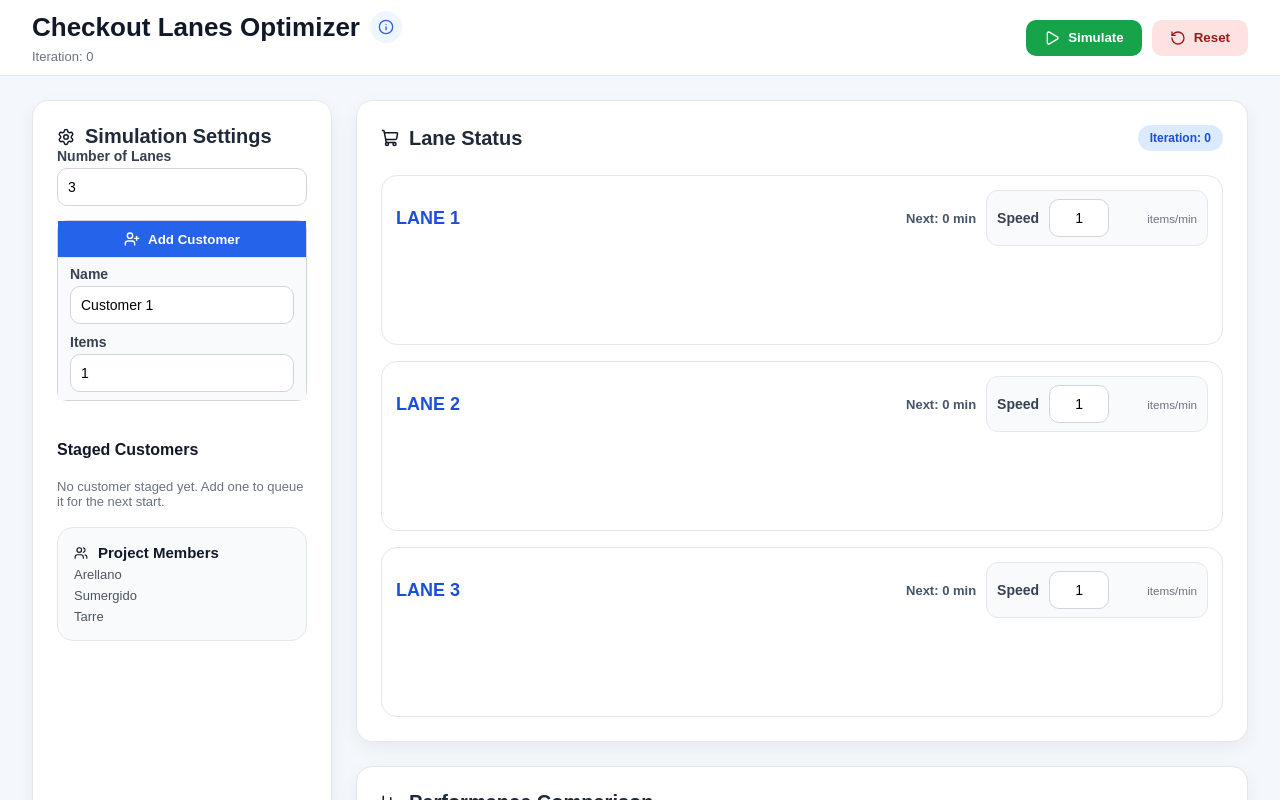
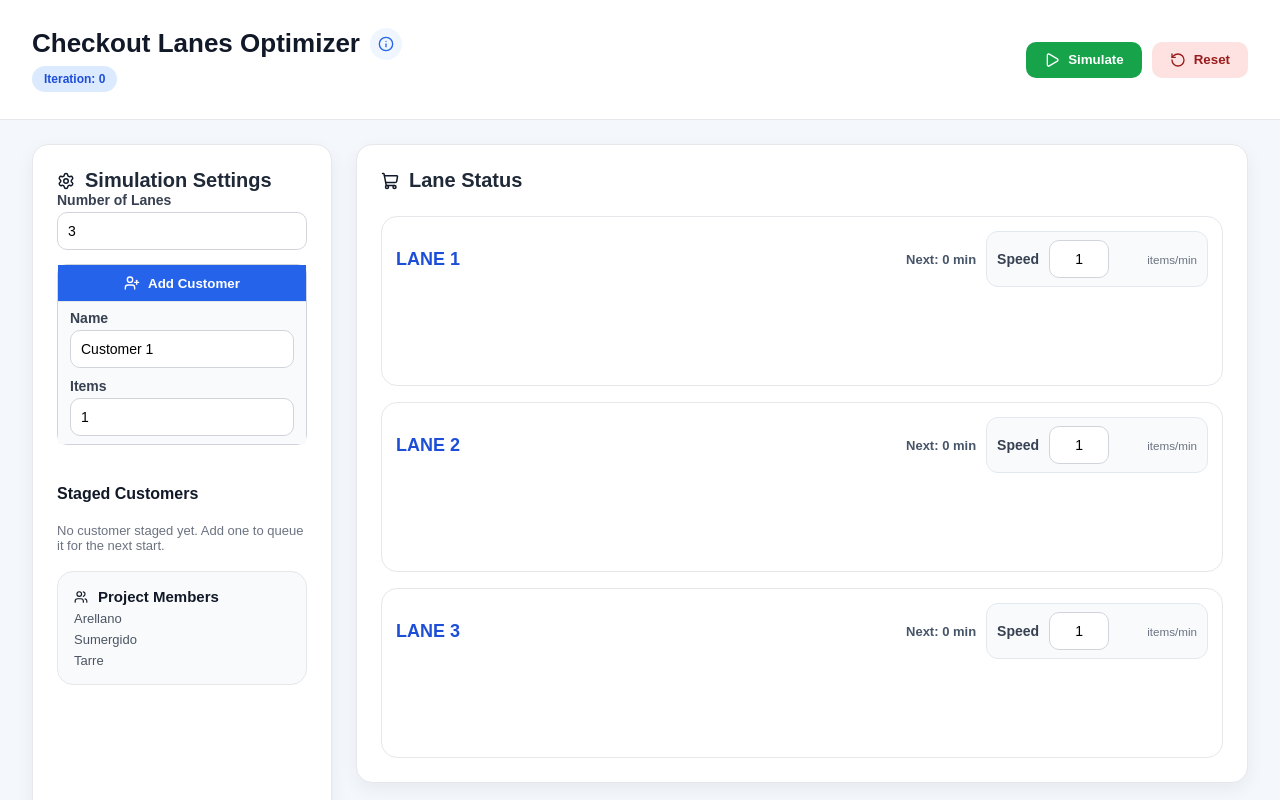
Before and after one commit to cjtarre/142-final-project, a React (Vite) app: page / in a window 1280 px wide. Shown: the top 800 px of the page. Built offline with nearby package versions, Linux system fonts and the light colour scheme.

Commit message:
ui/ux: iteration counter relocation

```diff
--- a/src/App.css
+++ b/src/App.css
@@ -135,7 +135,7 @@ body {
   top: 0;
   z-index: 10;
 
-  height: 76px;
+  height: 120px;
   padding: 0 32px;
 
   background-color: white;
--- a/src/App.jsx
+++ b/src/App.jsx
@@ -348,7 +348,6 @@ function App() {
           <LaneBoard
             lanes={lanes}
             status={status}
-            iteration={iteration}
             onSpeedChange={handleSpeedChange}
             onRemoveLaneCustomer={removeLaneCustomer}
             onMoveLaneCustomer={moveLaneCustomer}
--- a/src/components/header.jsx
+++ b/src/components/header.jsx
@@ -18,7 +18,9 @@ function Header({ iteration, onStart, onReset }) {
             </div>
           </div>
         </div>
-        <p className="iteration-text">Iteration: {iteration}</p>
+        <div className="simulation-meta">
+          <span className="iteration-badge">Iteration: {iteration}</span>
+        </div>
       </div>
 
       <div className="controls">
--- a/src/components/laneBoard.jsx
+++ b/src/components/laneBoard.jsx
@@ -1,19 +1,13 @@
 import { ShoppingCart } from "lucide-react";
 import LaneCard from "./LaneCard";
 
-function LaneBoard({ lanes, iteration, onSpeedChange, onRemoveLaneCustomer, onMoveLaneCustomer, onReorderLaneCustomer }) {
+function LaneBoard({ lanes, onSpeedChange, onRemoveLaneCustomer, onMoveLaneCustomer, onReorderLaneCustomer }) {
   return (
     <section className="lane-board">
       <div className="lane-board-header">
         <div className="section-title">
           <ShoppingCart size={18} />
           <h2>Lane Status</h2>
-        </div>
-
-        <div className="simulation-meta">
-          <span className="iteration-badge">
-            Iteration: {iteration}
-          </span>
         </div>
       </div>
 
```
